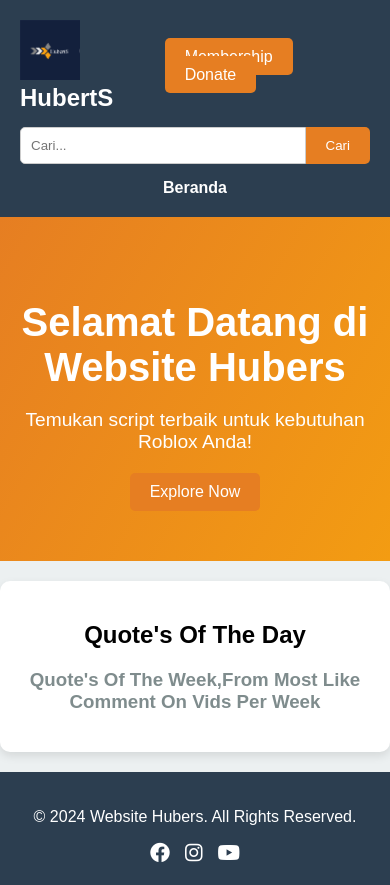
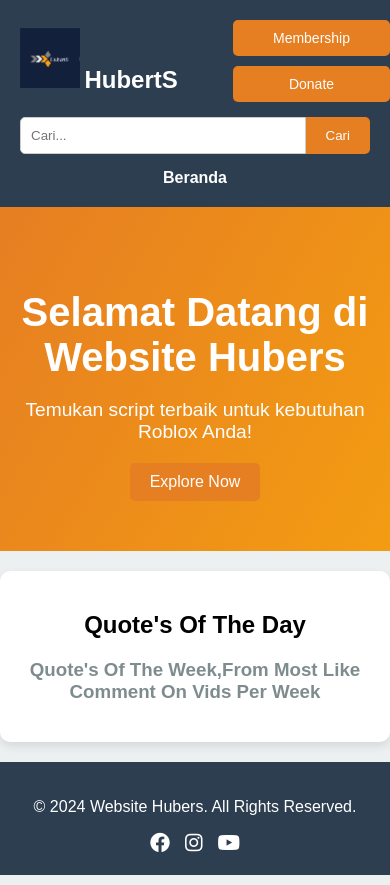
Before and after one commit to Dhikaszsm/HubertsRBLX, a plain HTML site: page Web ROBLOX/index.html in a window 390 px wide. Drawn offline with Linux system fonts and the light colour scheme.

Commit message:
index.html

```diff
--- a/Web ROBLOX/index.html
+++ b/Web ROBLOX/index.html
@@ -6,6 +6,37 @@
     <title>Website Hubers</title>
     <link rel="stylesheet" href="https://cdnjs.cloudflare.com/ajax/libs/font-awesome/6.0.0-beta3/css/all.min.css">
     <style>
+        @media (max-width: 768px) {
+    .button-container {
+        flex-direction: column; /* Susun vertikal di layar kecil */
+        align-items: flex-start; /* Posisi tombol ke kiri */
+    }
+
+    .button-container a {
+        width: 100%; /* Tombol memenuhi lebar kontainer */
+        text-align: center; /* Teks tetap di tengah */
+    }
+}
+.button-container {
+    display: flex; /* Membuat elemen di dalamnya sejajar secara horizontal */
+    justify-content: space-between; /* Membuat tombol berada di kedua sisi (kiri-kanan) */
+    align-items: center; /* Menyelaraskan elemen secara vertikal */
+    gap: 10px; /* Memberikan jarak antar elemen */
+}
+
+.button-container a {
+    text-decoration: none; /* Menghilangkan garis bawah pada tautan */
+    padding: 10px 20px; /* Menambahkan ruang di dalam tombol */
+    background-color: #ff9800; /* Warna latar tombol */
+    color: white; /* Warna teks tombol */
+    border-radius: 5px; /* Membuat sudut tombol melengkung */
+    font-size: 14px; /* Ukuran teks */
+    text-align: center;
+}
+
+.button-container a:hover {
+    background-color: #e68a00; /* Warna tombol saat hover */
+}
         body {
             font-family: 'Arial', sans-serif;
             margin: 0;
```
